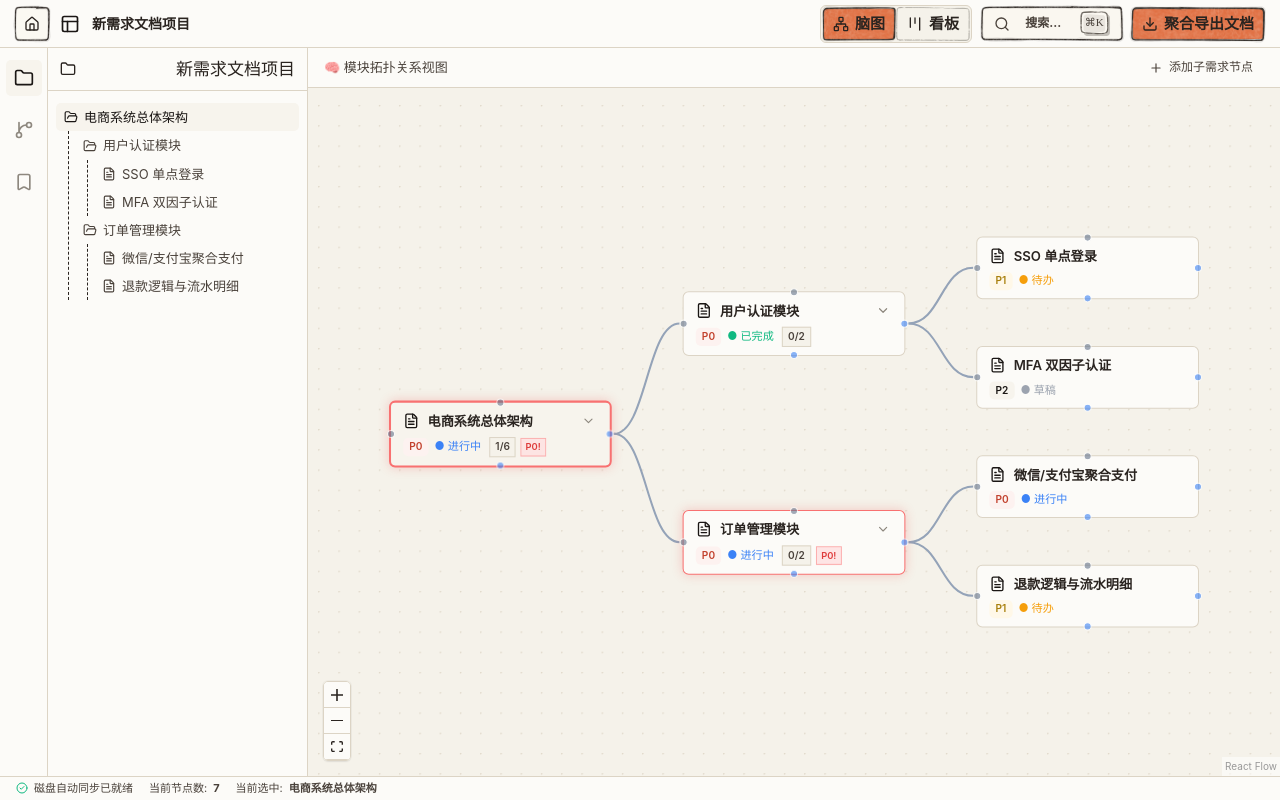
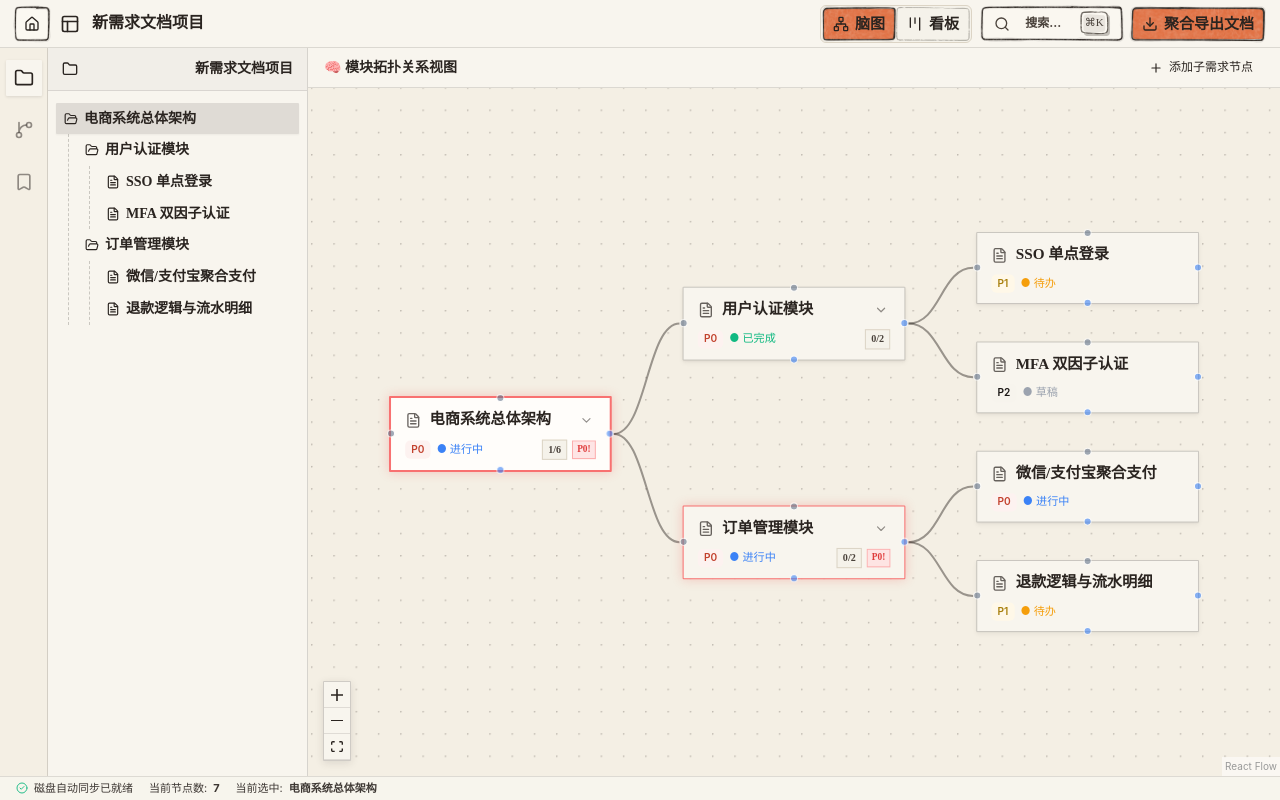
Before and after one commit to HelloTomBruce/req-mindmap-app, a React (Vite) app: page /#/editor in a window 1280 px wide. Built offline with nearby package versions, Linux system fonts and the light colour scheme; a small style sheet from the web is missing; a web font is replaced by a local one.

Commit message:
feat(theme): harmonize editor page with Looseleaf hand-drawn paper and ink design system

```diff
--- a/src/components/MindmapCanvas.tsx
+++ b/src/components/MindmapCanvas.tsx
@@ -418,7 +418,7 @@ const MindmapFlowInner: React.FC<MindmapCanvasProps> = ({
         minZoom={0.2}
         maxZoom={2}
       >
-        <Background gap={20} size={1} className="react-flow-background" />
+        <Background gap={22} size={1.2} color="rgba(42, 36, 32, 0.16)" className="react-flow-background" />
         <Controls showInteractive={false} />
       </ReactFlow>
     </div>
--- a/src/hooks/useMindmapLayout.ts
+++ b/src/hooks/useMindmapLayout.ts
@@ -145,7 +145,7 @@ export function useMindmapLayout({
             sourceHandle: 'source-right',
             targetHandle: 'target-left',
             type: 'default',
-            style: { stroke: '#94a3b8', strokeWidth: 2 }
+            style: { stroke: 'rgba(42, 36, 32, 0.45)', strokeWidth: 2 }
           });
           traverse(child, false);
         });
--- a/src/styles/command-palette.css
+++ b/src/styles/command-palette.css
@@ -293,38 +293,46 @@
   position: relative;
 }
 
-/* 侧边栏 (Sidebar) */
+/* 侧边栏 (Sidebar) 纸质便签风格 */
 .app-sidebar {
   width: 260px;
-  background-color: var(--bg-surface);
-  border-right: 1px solid var(--border-default);
+  background-color: var(--ll-paper, #fbf9f4);
+  color: var(--ll-ink, #2a2420);
+  border-right: 1px solid rgba(42, 36, 32, 0.16);
   display: flex;
   flex-direction: column;
   user-select: none;
 }
 
 .sidebar-header {
-  padding: 8px 12px;
-  border-bottom: 1px solid var(--border-default);
+  padding: 10px 14px;
+  border-bottom: 1px solid rgba(42, 36, 32, 0.12);
   display: flex;
   align-items: center;
   justify-content: space-between;
+  background-color: rgba(42, 36, 32, 0.03);
+  font-family: var(--font-hand), cursive;
+  font-weight: 700;
+  font-size: 14px;
+  color: var(--ll-ink, #2a2420);
 }
 
 .sidebar-title {
-  font-size: 12px;
-  font-weight: 590;
-  color: var(--text-muted);
-  text-transform: uppercase;
-  letter-spacing: 0.05em;
+  font-family: var(--font-hand), cursive;
+  font-size: 13px;
+  font-weight: 700;
+  color: var(--ll-ink, #2a2420);
+  letter-spacing: 0.02em;
 }
 
-/* 侧栏标题组：图标 + 文案水平对齐（参照源代码管理侧栏） */
+/* 侧栏标题组：图标 + 文案水平对齐 */
 .sidebar-title-group {
   display: flex;
   align-items: center;
-  gap: 6px;
-  color: var(--text-muted);
+  gap: 8px;
+  color: var(--ll-ink, #2a2420);
+  font-family: var(--font-hand), cursive;
+  font-weight: 700;
 }
 
 .sidebar-title-group svg {
@@ -339,10 +347,10 @@
 }
 
 .sidebar-section-title {
-  font-size: 11px;
-  font-weight: 600;
-  color: var(--text-muted);
-  text-transform: uppercase;
+  font-family: var(--font-hand), cursive;
+  font-size: 12px;
+  font-weight: 700;
+  color: rgba(42, 36, 32, 0.6);
   margin-bottom: 6px;
   padding: 0 8px;
 }
@@ -351,27 +359,35 @@
   display: flex;
   align-items: center;
   gap: 6px;
-  padding: 4px 8px;
-  border-radius: var(--radius-sm);
+  padding: 5px 8px;
+  border-radius: var(--ll-sheet-radius, 6px);
   font-size: 13px;
   cursor: pointer;
-  color: var(--text-secondary);
+  color: var(--ll-ink, #2a2420);
   transition: all var(--transition-fast);
 }
 
+.sidebar-item-title {
+  font-family: var(--font-hand), cursive;
+  font-weight: 600;
+  font-size: 14px;
+  color: var(--ll-ink, #2a2420);
+}
+
 .sidebar-item:hover {
-  background-color: var(--bg-subtle);
-  color: var(--text-primary);
+  background-color: rgba(42, 36, 32, 0.06);
+  color: var(--ll-ink, #2a2420);
 }
 
 .sidebar-item.active {
-  background-color: var(--primary-50);
-  color: var(--primary-600);
-  font-weight: 590;
+  background-color: rgba(42, 36, 32, 0.12);
+  color: var(--ll-ink, #2a2420);
+  font-weight: 700;
+  box-shadow: 0 1px 2px rgba(42, 36, 32, 0.05);
 }
 
 .sidebar-sub-tree {
   margin-left: 12px;
-  border-left: 1px dashed var(--border-strong);
-  padding-left: 6px;
+  border-left: 1.5px dashed rgba(42, 36, 32, 0.22);
+  padding-left: 8px;
 }
--- a/src/styles/markdown-drawer.css
+++ b/src/styles/markdown-drawer.css
@@ -1,12 +1,13 @@
-/* ==================== 4. 右侧 Markdown 编辑器面板 ==================== */
+/* ==================== 4. 右侧 Markdown 编辑器面板 (活页稿纸质感) ==================== */
 .markdown-drawer-panel {
   width: 50vw;
   min-width: 480px;
-  background-color: var(--bg-surface);
-  border-left: 1px solid var(--border-default);
+  background-color: var(--ll-paper, #fbf9f4);
+  color: var(--ll-ink, #2a2420);
+  border-left: 1.5px solid rgba(42, 36, 32, 0.18);
   display: flex;
   flex-direction: column;
-  box-shadow: var(--shadow-xl);
+  box-shadow: -4px 0 24px rgba(42, 36, 32, 0.12);
   transition: width 0.25s cubic-bezier(0.16, 1, 0.3, 1);
   z-index: 10;
   animation: inkSlideInRight 0.22s cubic-bezier(0.16, 1, 0.3, 1) forwards;
@@ -28,6 +29,7 @@
   filter: none !important;
   contain: none !important;
   z-index: 999999 !important;
+  background-color: var(--ll-paper, #fbf9f4) !important;
 }
 
 .markdown-drawer-panel.fullscreen-active .drawer-header,
@@ -47,12 +49,13 @@
 }
 
 .drawer-header {
-  height: 48px;
+  height: 50px;
   padding: 0 16px;
   display: flex;
   align-items: center;
   justify-content: space-between;
-  border-bottom: 1px solid var(--border-default);
+  border-bottom: 1px solid rgba(42, 36, 32, 0.14);
+  background-color: rgba(42, 36, 32, 0.02);
 }
 
 .drawer-title-group {
@@ -62,23 +65,29 @@
   flex: 1;
 }
 
+.drawer-title-icon {
+  color: var(--ll-ink, #2a2420);
+  opacity: 0.75;
+}
+
 .drawer-title-input {
-  font-size: 15px;
-  font-weight: 600;
+  font-family: var(--font-hand), cursive;
+  font-size: 17px;
+  font-weight: 700;
   border: 1px solid transparent;
-  border-radius: var(--radius-sm);
+  border-radius: var(--ll-sheet-radius, 6px);
   padding: 4px 8px;
   width: 85%;
   background-color: transparent;
-  color: var(--text-primary);
+  color: var(--ll-ink, #2a2420);
   transition: all var(--transition-fast);
 }
 
 .drawer-title-input:hover, .drawer-title-input:focus {
-  border-color: var(--border-strong);
+  border-color: rgba(42, 36, 32, 0.3);
   outline: none;
-  background-color: var(--bg-subtle);
-  color: var(--text-primary);
+  background-color: #ffffff;
+  color: var(--ll-ink, #2a2420);
 }
 
 .drawer-header-actions {
@@ -88,21 +97,26 @@
 }
 
 .drawer-meta-bar {
-  padding: 6px 12px;
-  background-color: var(--bg-app);
-  border-bottom: 1px solid var(--border-default);
+  padding: 6px 14px;
+  background-color: rgba(42, 36, 32, 0.03);
+  border-bottom: 1px solid rgba(42, 36, 32, 0.12);
   display: flex;
   gap: 16px;
   font-size: 12px;
   align-items: center;
+  color: var(--ll-ink, #2a2420);
 }
 
 .drawer-meta-bar select {
+  font-family: var(--font-hand), cursive;
+  font-size: 13px;
+  font-weight: 600;
   padding: 3px 8px;
-  border-radius: var(--radius-sm);
-  border: 1px solid var(--border-default);
-  background-color: var(--bg-surface);
-  color: var(--text-primary);
+  border-radius: var(--ll-sheet-radius, 6px);
+  border: 1px solid rgba(42, 36, 32, 0.2);
+  background-color: #ffffff;
+  color: var(--ll-ink, #2a2420);
+  outline: none;
 }
 
 .meta-item {
@@ -112,21 +126,24 @@
 }
 
 .meta-item label {
-  color: var(--text-secondary);
+  font-family: var(--font-hand), cursive;
+  font-weight: 700;
+  color: rgba(42, 36, 32, 0.7);
 }
 
 .path-info span {
   font-family: ui-monospace, SFMono-Regular, Menlo, Monaco, Consolas, monospace;
-  color: var(--text-secondary);
-  background-color: var(--bg-subtle);
+  color: var(--ll-ink, #2a2420);
+  background-color: rgba(42, 36, 32, 0.06);
   padding: 2px 6px;
-  border-radius: var(--radius-sm);
+  border-radius: 4px;
 }
 
 .drawer-editor-container {
   flex: 1;
   overflow: hidden;
   position: relative;
+  background-color: var(--ll-paper, #fbf9f4);
 }
 
 .drawer-editor-container:has(.w-md-editor-fullscreen) {
@@ -138,6 +155,93 @@
   height: 100% !important;
   border: none;
   box-shadow: none;
+  background-color: var(--ll-paper, #fbf9f4) !important;
+  color: var(--ll-ink, #2a2420) !important;
+}
+
+.drawer-editor-container .w-md-editor-toolbar {
+  background-color: rgba(42, 36, 32, 0.03) !important;
+  border-bottom: 1px solid rgba(42, 36, 32, 0.12) !important;
+  color: var(--ll-ink, #2a2420) !important;
+}
+
+.drawer-editor-container .w-md-editor-toolbar li > button {
+  color: var(--ll-ink, #2a2420) !important;
+  border-radius: 4px;
+}
+
+.drawer-editor-container .w-md-editor-toolbar li > button:hover {
+  background-color: rgba(42, 36, 32, 0.08) !important;
+}
+
+.drawer-editor-container .w-md-editor-text {
+  background-color: transparent !important;
+  color: var(--ll-ink, #2a2420) !important;
+}
+
+.drawer-editor-container .w-md-editor-text-pre,
+.drawer-editor-container .w-md-editor-text-input {
+  color: var(--ll-ink, #2a2420) !important;
+}
+
+/* Markdown 预览区 (Markdown Preview) 泛黄书卷排版 */
+.drawer-editor-container .w-md-editor-preview,
+.drawer-editor-container .wmde-markdown {
+  background-color: var(--ll-paper, #fbf9f4) !important;
+  color: var(--ll-ink, #2a2420) !important;
+  border-left: 1px solid rgba(42, 36, 32, 0.14) !important;
+  line-height: 1.7;
+}
+
+.drawer-editor-container .wmde-markdown h1,
+.drawer-editor-container .wmde-markdown h2,
+.drawer-editor-container .wmde-markdown h3,
+.drawer-editor-container .wmde-markdown h4 {
+  font-family: var(--font-hand), cursive !important;
+  font-weight: 700 !important;
+  color: var(--ll-ink, #2a2420) !important;
+  border-bottom: 1px dashed rgba(42, 36, 32, 0.2) !important;
+  padding-bottom: 4px;
+}
+
+.drawer-editor-container .wmde-markdown blockquote {
+  border-left: 3px solid var(--ll-ink, #2a2420) !important;
+  background-color: rgba(42, 36, 32, 0.04) !important;
+  color: var(--ll-ink, #2a2420) !important;
+  padding: 8px 14px !important;
+  border-radius: 0 4px 4px 0 !important;
+  margin: 12px 0 !important;
+}
+
+.drawer-editor-container .wmde-markdown pre,
+.drawer-editor-container .wmde-markdown code {
+  background-color: rgba(42, 36, 32, 0.06) !important;
+  color: var(--ll-ink, #2a2420) !important;
+}
+
+.drawer-editor-container .wmde-markdown pre {
+  border: 1px solid rgba(42, 36, 32, 0.12) !important;
+  border-radius: 6px !important;
+  padding: 12px !important;
+}
+
+.drawer-editor-container .wmde-markdown table {
+  border-collapse: collapse !important;
+  width: 100% !important;
+  margin: 12px 0 !important;
+}
+
+.drawer-editor-container .wmde-markdown th,
+.drawer-editor-container .wmde-markdown td {
+  border: 1px solid rgba(42, 36, 32, 0.18) !important;
+  padding: 6px 12px !important;
+  color: var(--ll-ink, #2a2420) !important;
+}
+
+.drawer-editor-container .wmde-markdown th {
+  background-color: rgba(42, 36, 32, 0.06) !important;
+  font-family: var(--font-hand), cursive !important;
+  font-weight: 700 !important;
 }
 
 /* [[WikiLink]] 双向引用标签徽章样式 */
@@ -470,20 +574,21 @@
   border-radius: var(--radius-sm);
 }
 
-/* 反向链接面板 (Backlinks) */
+/* 反向链接面板 (Backlinks) 纸质标签 */
 .drawer-backlinks-panel {
   padding: 8px 16px;
-  background-color: var(--bg-app);
-  border-top: 1px solid var(--border-default);
+  background-color: rgba(42, 36, 32, 0.03);
+  border-top: 1px solid rgba(42, 36, 32, 0.12);
   display: flex;
   flex-direction: column;
   gap: 6px;
 }
 
 .backlinks-header {
-  font-size: 11px;
-  font-weight: 600;
-  color: var(--text-secondary);
+  font-family: var(--font-hand), cursive;
+  font-size: 12px;
+  font-weight: 700;
+  color: var(--ll-ink, #2a2420);
   display: flex;
   align-items: center;
   gap: 6px;
@@ -496,12 +601,14 @@
 }
 
 .backlink-pill {
-  border: 1px solid var(--border-default);
-  background-color: var(--bg-surface);
-  color: var(--text-primary);
+  border: 1px solid rgba(42, 36, 32, 0.18);
+  background-color: var(--ll-paper, #fbf9f4);
+  color: var(--ll-ink, #2a2420);
   padding: 3px 8px;
-  border-radius: var(--radius-sm);
-  font-size: 11px;
+  border-radius: var(--ll-sheet-radius, 6px);
+  font-family: var(--font-hand), cursive;
+  font-size: 12px;
+  font-weight: 600;
   cursor: pointer;
   display: inline-flex;
   align-items: center;
@@ -510,9 +617,8 @@
 }
 
 .backlink-pill:hover {
-  border-color: var(--primary-400);
-  background-color: var(--primary-50);
-  color: var(--primary-600);
+  border-color: rgba(42, 36, 32, 0.4);
+  background-color: #ffffff;
   transform: translateY(-1px);
 }
 
@@ -529,9 +635,10 @@
 
 .drawer-footer {
   padding: 8px 16px;
-  border-top: 1px solid var(--border-default);
+  border-top: 1px solid rgba(42, 36, 32, 0.12);
   font-size: 11px;
-  color: var(--text-muted);
+  color: rgba(42, 36, 32, 0.6);
+  background-color: rgba(42, 36, 32, 0.02);
   display: flex;
   align-items: center;
 }
--- a/src/styles/mindmap.css
+++ b/src/styles/mindmap.css
@@ -1,9 +1,9 @@
-/* ==================== 3. 主画布 (Mindmap Canvas) ==================== */
+/* ==================== 3. 主画布 (Mindmap Canvas) 纸张底台与墨水连接 ==================== */
 .app-main-canvas {
   flex: 1;
   display: flex;
   flex-direction: column;
-  background-color: var(--bg-app);
+  background-color: var(--ll-paper-contrast, #f4efe4);
   overflow: hidden;
   position: relative;
 }
@@ -14,45 +14,47 @@
   display: flex;
   align-items: center;
   justify-content: space-between;
-  border-bottom: 1px solid var(--border-default);
-  background-color: var(--bg-surface);
-  font-size: 13px;
-  font-weight: 500;
-  color: var(--text-secondary);
+  border-bottom: 1px solid rgba(42, 36, 32, 0.14);
+  background-color: var(--ll-paper, #fbf9f4);
+  font-family: var(--font-hand), cursive;
+  font-size: 14px;
+  font-weight: 600;
+  color: var(--ll-ink, #2a2420);
 }
 
 .react-flow-mindmap-container {
   flex: 1;
   width: 100%;
   height: 100%;
-  background-color: var(--bg-app);
+  background-color: var(--ll-paper-contrast, #f4efe4);
   position: relative;
 }
 
 .react-flow-mindmap-container .react-flow__background-pattern {
-  stroke: var(--canvas-grid-color);
+  stroke: rgba(42, 36, 32, 0.16) !important;
 }
 
 .react-flow-mindmap-container .react-flow__controls {
-  box-shadow: var(--shadow-md);
-  border-radius: var(--radius-sm);
+  box-shadow: 0 2px 8px rgba(42, 36, 32, 0.12);
+  border-radius: var(--ll-sheet-radius, 8px);
   overflow: hidden;
-  border: 1px solid var(--border-default);
+  border: 1px solid rgba(42, 36, 32, 0.2);
+  background-color: var(--ll-paper, #fbf9f4);
 }
 
 .react-flow-mindmap-container .react-flow__controls-button {
-  background-color: var(--bg-surface);
-  border-bottom: 1px solid var(--border-default);
-  color: var(--text-primary);
-  fill: var(--text-primary);
+  background-color: var(--ll-paper, #fbf9f4);
+  border-bottom: 1px solid rgba(42, 36, 32, 0.12);
+  color: var(--ll-ink, #2a2420);
+  fill: var(--ll-ink, #2a2420);
 }
 
 .react-flow-mindmap-container .react-flow__controls-button:hover {
-  background-color: var(--bg-subtle-hover);
+  background-color: rgba(42, 36, 32, 0.08);
 }
 
 .react-flow-mindmap-container .react-flow__edge-path {
-  stroke: var(--border-strong);
+  stroke: rgba(42, 36, 32, 0.4);
 }
 
 /* SVG 连接线通用绝对定位图层 */
@@ -81,36 +83,40 @@
   gap: 48px; /* 节点层级间距 */
 }
 
-/* 节点卡片 Horizontal Node Card */
+/* 节点卡片 Horizontal Node Card - 采用手绘质感纸张卡片 */
 .mindmap-node-card {
   position: relative;
-  background-color: var(--bg-surface);
-  border: 1px solid var(--border-default);
-  border-radius: var(--radius-md);
-  padding: 8px 12px;
+  background-color: var(--ll-paper, #fbf9f4);
+  color: var(--ll-ink, #2a2420);
+  border: 1.5px solid rgba(42, 36, 32, 0.22);
+  border-radius: var(--ll-sheet-radius, 8px);
+  padding: 10px 14px;
   min-width: 180px;
   max-width: 260px;
   cursor: pointer;
   display: flex;
   flex-direction: column;
-  gap: 6px;
-  transition: all var(--transition-fast);
+  gap: 8px;
+  box-shadow: 0 2px 5px rgba(42, 36, 32, 0.06), 0 1px 2px rgba(42, 36, 32, 0.04);
+  transition: transform var(--transition-fast), box-shadow var(--transition-fast), border-color var(--transition-fast);
 }
 
 .mindmap-node-card:hover {
-  border-color: var(--border-strong);
-  background-color: var(--bg-subtle);
+  border-color: rgba(42, 36, 32, 0.48);
+  transform: translateY(-1px);
+  box-shadow: 0 4px 10px rgba(42, 36, 32, 0.1);
 }
 
 .mindmap-node-card.selected {
-  border-color: var(--primary-500);
-  box-shadow: 0 0 0 2px var(--primary-100);
+  border: 2px solid var(--ll-ink, #2a2420);
+  box-shadow: 0 4px 12px rgba(42, 36, 32, 0.18);
 }
 
 .mindmap-node-card.root-node {
   border-width: 2px;
-  border-color: var(--primary-500);
-  background-color: var(--primary-50);
+  border-color: var(--ll-ink, #2a2420);
+  background-color: #fffdfa;
+  box-shadow: 0 3px 8px rgba(42, 36, 32, 0.12);
 }
 
 .node-main-row {
@@ -120,14 +126,16 @@
 }
 
 .node-type-icon {
-  color: var(--primary-600);
+  color: var(--ll-ink, #2a2420);
+  opacity: 0.7;
   flex-shrink: 0;
 }
 
 .node-title-text {
-  font-size: 13px;
-  font-weight: 600;
-  color: var(--text-primary);
+  font-family: var(--font-hand), cursive;
+  font-size: 15px;
+  font-weight: 700;
+  color: var(--ll-ink, #2a2420);
   flex: 1;
   overflow: hidden;
   text-overflow: ellipsis;
@@ -135,22 +143,23 @@
 }
 
 .node-title-input {
-  font-size: 13px;
-  font-weight: 600;
-  color: var(--text-primary);
+  font-family: var(--font-hand), cursive;
+  font-size: 15px;
+  font-weight: 700;
+  color: var(--ll-ink, #2a2420);
   flex: 1;
   padding: 2px 6px;
-  border: 1px solid var(--primary-500);
-  border-radius: var(--radius-sm);
+  border: 1.5px solid var(--ll-ink, #2a2420);
+  border-radius: 4px;
   outline: none;
-  background-color: var(--bg-surface);
+  background-color: #ffffff;
 }
 
 .node-collapse-toggle {
   border: none;
   background: transparent;
   cursor: pointer;
-  color: var(--text-muted);
+  color: rgba(42, 36, 32, 0.5);
   display: flex;
   align-items: center;
   padding: 2px;
@@ -158,29 +167,64 @@
 }
 
 .node-collapse-toggle:hover {
-  background-color: var(--bg-subtle-hover);
-  color: var(--text-primary);
+  background-color: rgba(42, 36, 32, 0.08);
+  color: var(--ll-ink, #2a2420);
 }
 
 .node-footer-meta {
   display: flex;
   align-items: center;
+  justify-content: space-between;
   gap: 8px;
   font-size: 11px;
 }
 
-/* 节点悬浮操作栏 */
+.node-meta-left {
+  display: flex;
+  align-items: center;
+  gap: 6px;
+}
+
+.node-meta-right {
+  display: flex;
+  align-items: center;
+  gap: 4px;
+}
+
+.node-progress-pill {
+  font-family: var(--font-hand), cursive;
+  font-size: 11px;
+  font-weight: 700;
+  padding: 1px 6px;
+  border-radius: 4px;
+  background-color: rgba(42, 36, 32, 0.07);
+  color: var(--ll-ink, #2a2420);
+  border: 1px dashed rgba(42, 36, 32, 0.2);
+}
+
+.node-p0-alert-badge {
+  font-family: var(--font-hand), cursive;
+  font-size: 11px;
+  font-weight: 700;
+  padding: 1px 5px;
+  border-radius: 4px;
+  background-color: #fee2e2;
+  color: #dc2626;
+  border: 1px solid #fca5a5;
+}
+
+/* 节点悬浮操作栏 - 便签微型栏 */
 .node-hover-actions {
   position: absolute;
   top: -12px;
   right: 8px;
   display: flex;
   gap: 4px;
-  background-color: var(--bg-surface);
-  border: 1px solid var(--border-default);
-  border-radius: var(--radius-sm);
-  padding: 2px;
-  box-shadow: var(--shadow-sm);
+  background-color: var(--ll-paper, #fbf9f4);
+  border: 1px solid rgba(42, 36, 32, 0.2);
+  border-radius: 6px;
+  padding: 2px 4px;
+  box-shadow: 0 2px 6px rgba(42, 36, 32, 0.12);
   opacity: 0;
   transition: opacity var(--transition-fast);
 }
@@ -195,19 +239,19 @@
   padding: 3px;
   border-radius: 4px;
   cursor: pointer;
-  color: var(--text-secondary);
+  color: var(--ll-ink, #2a2420);
   display: flex;
   align-items: center;
 }
 
 .action-btn.add:hover {
-  background-color: var(--primary-50);
-  color: var(--primary-600);
+  background-color: rgba(42, 36, 32, 0.1);
+  color: var(--ll-ink, #2a2420);
 }
 
 .action-btn.delete:hover {
-  background-color: var(--danger-bg);
-  color: var(--danger-text);
+  background-color: #fee2e2;
+  color: #dc2626;
 }
 
 /* 子节点垂直列 */
--- a/src/styles/sidebar.css
+++ b/src/styles/sidebar.css
@@ -1,14 +1,15 @@
 /* ==================== 6. 底部状态栏 (Status Bar) ==================== */
 .app-statusbar {
   height: 24px;
-  background-color: var(--bg-surface);
-  border-top: 1px solid var(--border-default);
+  background-color: var(--ll-paper, #fbf9f4);
+  border-top: 1px solid rgba(42, 36, 32, 0.14);
   display: flex;
   align-items: center;
   padding: 0 16px;
   gap: 16px;
   font-size: 11px;
-  color: var(--text-secondary);
+  color: var(--ll-ink, #2a2420);
+  opacity: 0.9;
   z-index: 20;
 }
 
@@ -31,8 +32,8 @@
 /* ==================== 12. Activity Bar & Git Sidebar ==================== */
 .activity-bar {
   width: 48px;
-  background-color: var(--bg-surface);
-  border-right: 1px solid var(--border-default);
+  background-color: var(--ll-paper-contrast, #f4efe4);
+  border-right: 1px solid rgba(42, 36, 32, 0.16);
   display: flex;
   flex-direction: column;
   align-items: center;
@@ -44,10 +45,10 @@
 .activity-icon {
   border: none;
   background: transparent;
-  color: var(--text-muted);
+  color: rgba(42, 36, 32, 0.5);
   cursor: pointer;
   padding: 8px;
-  border-radius: var(--radius-sm);
+  border-radius: var(--ll-sheet-radius, 6px);
   transition: all var(--transition-fast);
   display: flex;
   align-items: center;
@@ -55,13 +56,14 @@
 }
 
 .activity-icon:hover {
-  color: var(--text-primary);
-  background-color: var(--bg-subtle);
+  color: var(--ll-ink, #2a2420);
+  background-color: rgba(42, 36, 32, 0.08);
 }
 
 .activity-icon.active {
-  color: var(--primary-600);
-  background-color: var(--primary-50);
+  color: var(--ll-ink, #2a2420);
+  background-color: var(--ll-paper, #fbf9f4);
+  box-shadow: 0 1px 3px rgba(42, 36, 32, 0.12);
 }
 
 .git-sidebar {
--- a/src/styles/workspace.css
+++ b/src/styles/workspace.css
@@ -1,8 +1,9 @@
 /* ==================== 2. 顶栏与应用工作区框架 ==================== */
 .app-header {
   height: 48px;
-  background-color: var(--bg-surface);
-  border-bottom: 1px solid var(--border-default);
+  background-color: var(--ll-paper, #fbf9f4);
+  color: var(--ll-ink, #2a2420);
+  border-bottom: 1px solid rgba(42, 36, 32, 0.14);
   display: flex;
   align-items: center;
   justify-content: space-between;
@@ -17,13 +18,14 @@
 }
 
 .app-logo {
-  color: var(--primary-600);
+  color: var(--ll-ink, #2a2420);
 }
 
 .app-name {
-  font-size: 14px;
-  font-weight: 600;
-  color: var(--text-primary);
+  font-family: var(--font-hand), cursive;
+  font-size: 16px;
+  font-weight: 700;
+  color: var(--ll-ink, #2a2420);
 }
 
 .header-actions {
```
